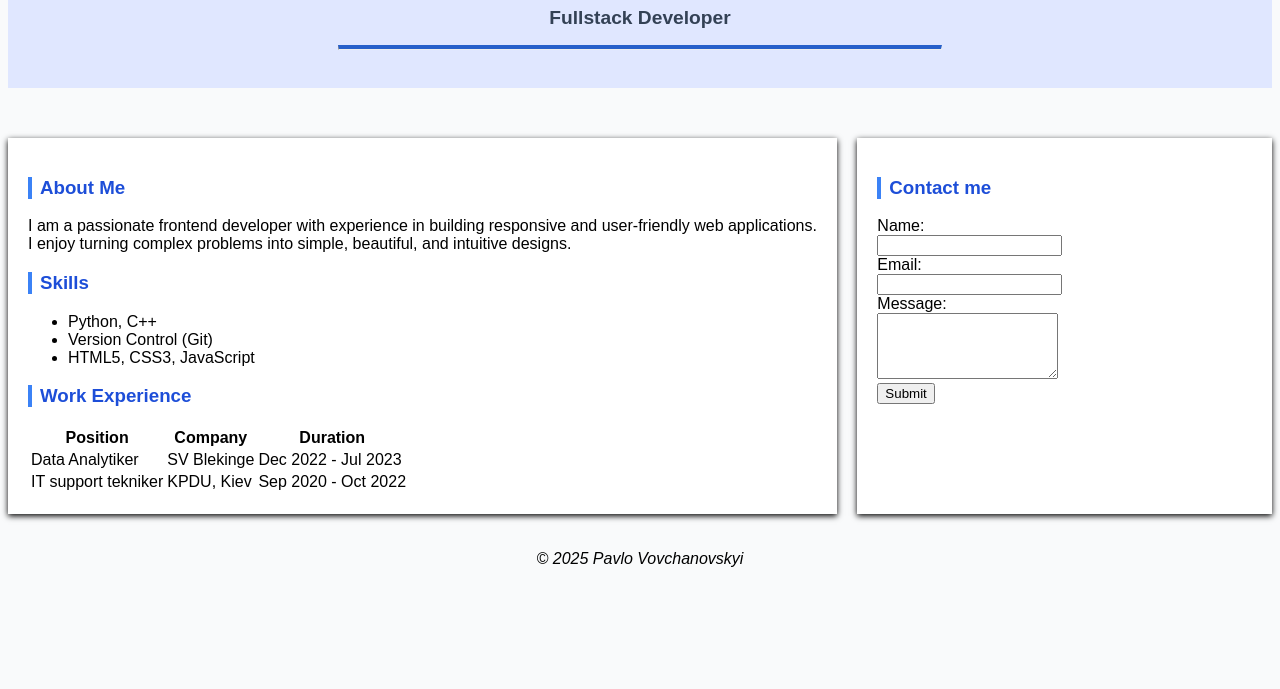
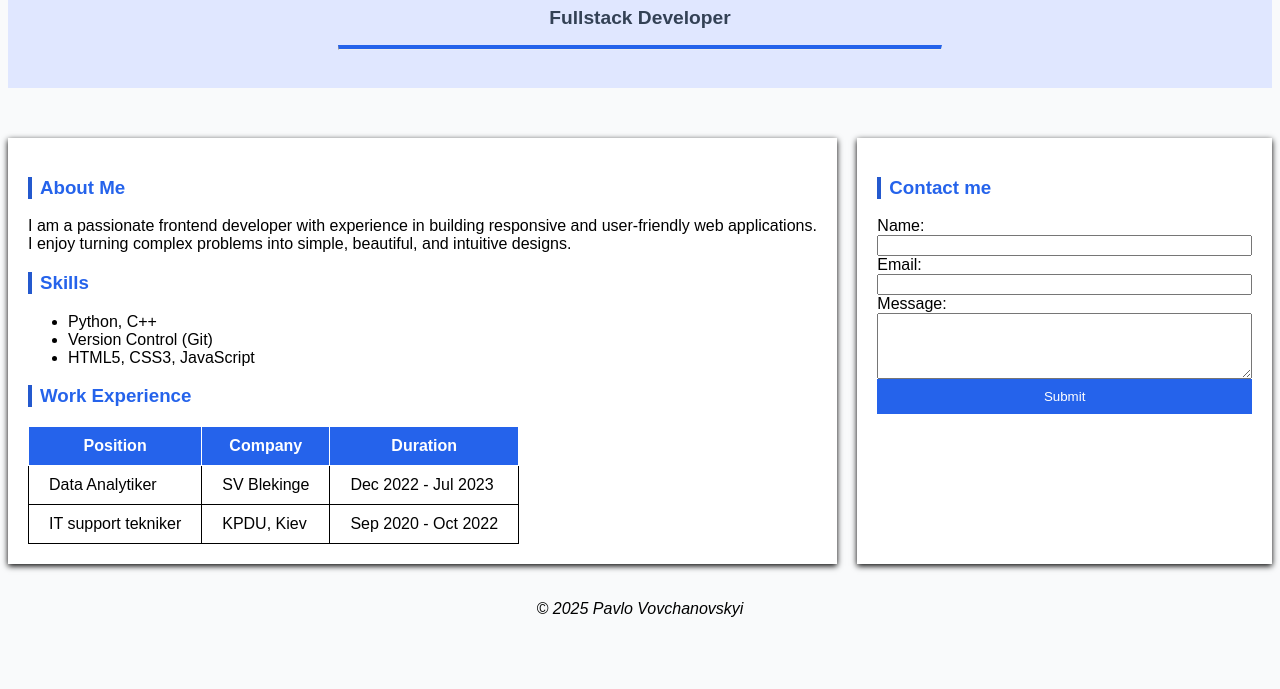
Before and after one commit to vovchanovsky/html-css-workshop, a plain HTML site: page index.html in a window 1280 px wide. Shown: the part 111-800 px from the top of the page. Drawn offline with Linux system fonts and the light colour scheme.

Commit message:
Refactor form layout and improve styling consistency

```diff
--- a/index.html
+++ b/index.html
@@ -52,12 +52,12 @@
 <aside>
     <h3>Contact me</h3>
     <form action="submit_form" method="post">
-            <label for="name">Name:</label><br>
-            <input type="text" id="name" name="name" required><br>
-            <label for="email">Email:</label><br>
-            <input type="email" id="email" name="email" required><br>
-            <label for="message">Message:</label><br>
-            <textarea id="message" name="message" rows="4" required></textarea><br>
+            <label for="name">Name:</label>
+            <input type="text" id="name" name="name" required>
+            <label for="email">Email:</label>
+            <input type="email" id="email" name="email" required>
+            <label for="message">Message:</label>
+            <textarea id="message" name="message" rows="4" required></textarea>
             <input type="submit" value="Submit">
         </form>
 </aside>
--- a/styles.css
+++ b/styles.css
@@ -16,7 +16,7 @@ header {
     padding: 30px;
 }
 h1 {
-    color: #2760ca;
+    color: #2563eb
 }
 
 h2 {
@@ -25,14 +25,14 @@ h2 {
 }
 
 h3 {
-    color: #1d4ed8;
-    border-left: 4px solid #3b82f6;
+    color: #2563eb;
+    border-left: 4px solid #2459ce;
     padding-left: 8px;
 }
 
 hr {
     width: 50%;
-    border-top: 4px solid #2760ca;
+    border-top: 4px solid #2563eb;
 }
 
 main, aside {
@@ -42,6 +42,38 @@ main, aside {
     box-shadow: 0 2px 6px black;
 }
 
+table, th, td {
+    border: 1px solid;
+    border-collapse: collapse;
+    padding: 10px 20px;
+
+}
+
+th {
+    border: 1px solid;
+    background-color: #2563eb;
+    color: white;
+
+}
+
+form {
+    display: flex;
+    flex-direction: column;
+}
+
+form [type="submit"] {
+    background-color: #2563eb;
+    color: white;
+    border: none;
+    padding: 10px 20px;
+    cursor: pointer;
+}
+
+
+#message {
+    resize: vertical;
+}
+
 footer {
     grid-column: 1 / 3;
     text-align: center;
```
